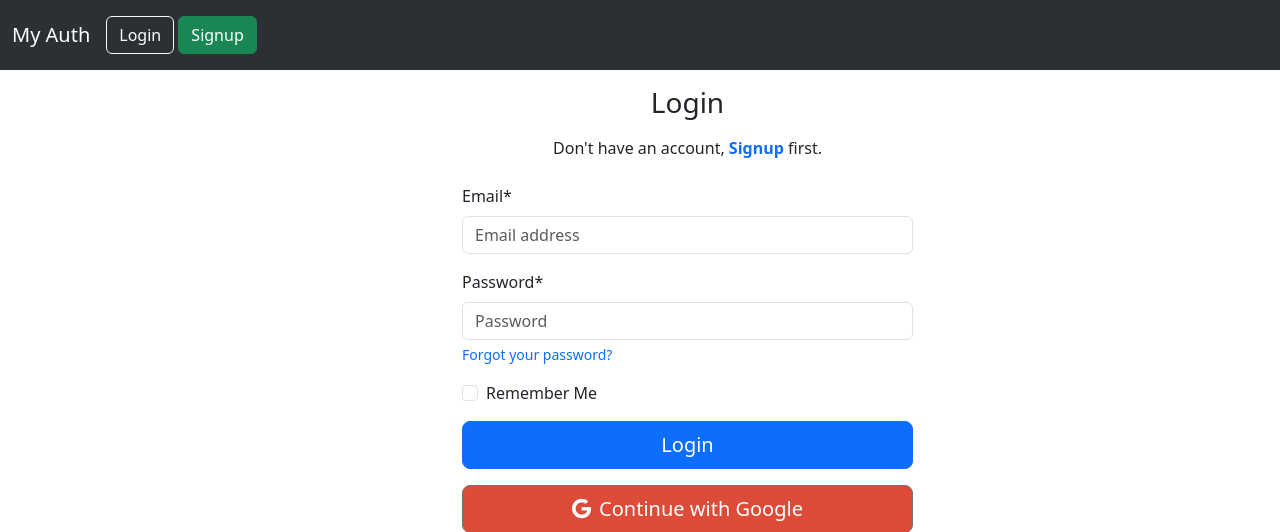
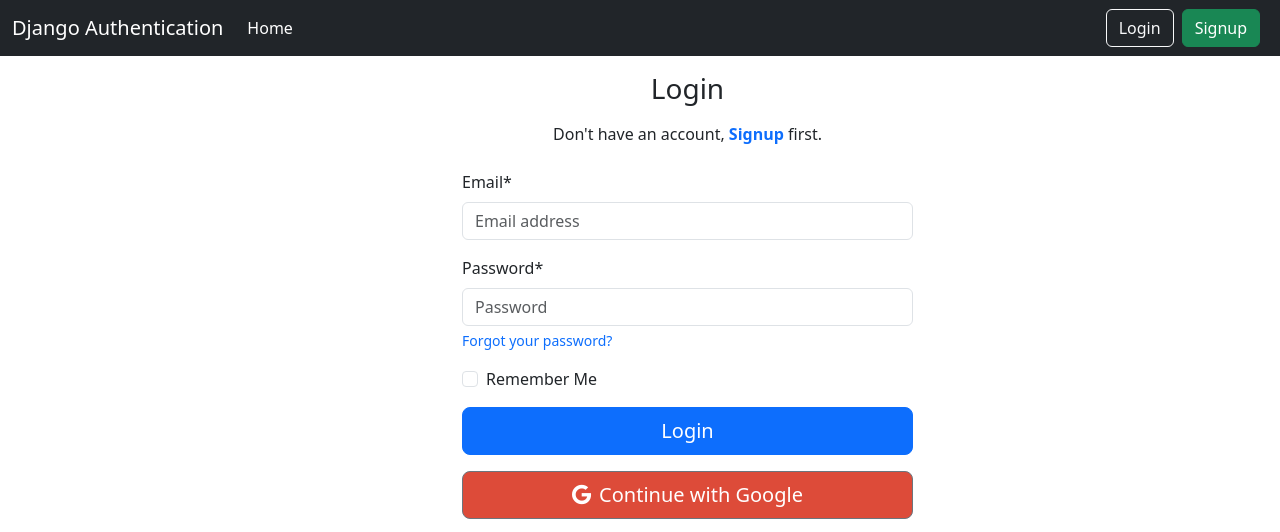
Before and after one commit to m-ibrahim-khalil/django-auth, a Django app: page /accounts/login/ in a window 1280 px wide. Shown: the top 532 px of the page. Run offline with Django 4.2, Linux system fonts and the light colour scheme; some libraries are stand-ins or nearby versions.

Commit message:
added demo authentication app

```diff
--- a/myapp/urls.py
+++ b/myapp/urls.py
@@ -4,7 +4,7 @@ from . import views
 app_name = "myapp"
 
 urlpatterns = [
-    path("", views.index, name="index"),
+    path("", views.index, name="home"),
     path("profile/", views.profile, name="profile"),
     path("manage_account/", views.manage_account, name="manage_account"),
 ]
--- a/myauth/allauth_settings.py
+++ b/myauth/allauth_settings.py
@@ -14,7 +14,7 @@ ACCOUNT_USERNAME_REQUIRED = False
 ACCOUNT_AUTHENTICATION_METHOD = "email"
 ACCOUNT_EMAIL_VERIFICATION = "optional"
 LOGIN_REDIRECT_URL = "/profile"
-ACCOUNT_SIGNUP_PASSWORD_ENTER_TWICE = False
+# ACCOUNT_SIGNUP_PASSWORD_ENTER_TWICE = False
 
 # ACCOUNT_USER_MODEL_USERNAME_FIELD = None
 # ACCOUNT_SESSION_REMEMBER = False
--- /dev/null
+++ b/requirements.txt
@@ -0,0 +1,6 @@
+crispy-bootstrap5==2023.10
+Django==4.2.8
+django-allauth==0.59.0
+django-crispy-forms==2.1
+django-widget-tweaks==1.5.0
+djlint==1.34.0
--- a/templates/_header.html
+++ b/templates/_header.html
@@ -1,26 +1,41 @@
-<header data-bs-theme="dark">
-  <nav class="navbar navbar-expand-lg bg-body-tertiary">
+<header>
+  <nav class="navbar navbar-expand-lg navbar-dark bg-dark">
     <div class="container-fluid">
-      <a class="navbar-brand" href="/">My Auth</a>
+      <a class="navbar-brand" href="{% url 'myapp:home' %}">Django Authentication</a>
       <button class="navbar-toggler"
               type="button"
               data-bs-toggle="collapse"
-              data-bs-target="#navbarText"
-              aria-controls="navbarText"
+              data-bs-target="#navbarSupportedContent"
+              aria-controls="navbarSupportedContent"
               aria-expanded="false"
               aria-label="Toggle navigation">
         <span class="navbar-toggler-icon"></span>
       </button>
-      <div class="collapse navbar-collapse" id="navbarText">
-        <span class="navbar-text">
+      <div class="collapse navbar-collapse" id="navbarSupportedContent">
+        <ul class="navbar-nav me-auto mb-2 mb-lg-0">
+          <li class="nav-item">
+            <a class="nav-link active"
+               aria-current="page"
+               href="{% url 'myapp:home' %}">Home</a>
+          </li>
+        </ul>
+        <ul class="navbar-nav me-2 mb-2 mb-lg-0 gap-2">
           {% if user.is_authenticated %}
-            <a href="{% url 'myapp:manage_account' %}" class="btn btn-secondary">Manage Account</a>
-            <a href="{% url 'account_logout' %}" class="btn btn-danger">Logout</a>
+            <li class="nav-item">
+              <a href="{% url 'myapp:manage_account' %}" class="btn btn-secondary">Manage Account</a>
+            </li>
+            <li class="nav-item">
+              <a href="{% url 'account_logout' %}" class="btn btn-danger">Logout</a>
+            </li>
           {% else %}
-            <a href="{% url 'account_login' %}" class="btn btn-outline-light">Login</a>
-            <a href="{% url 'account_signup' %}" class="btn btn-success">Signup</a>
+            <li class="nav-item">
+              <a href="{% url 'account_login' %}" class="btn btn-outline-light">Login</a>
+            </li>
+            <li class="nav-item">
+              <a href="{% url 'account_signup' %}" class="btn btn-success">Signup</a>
+            </li>
           {% endif %}
-        </span>
+        </ul>
       </div>
     </div>
   </nav>
--- a/templates/account/_base.html
+++ b/templates/account/_base.html
@@ -5,6 +5,9 @@
             <form method="post">
                 <div class="text-center mb-4">
                     {% block form_header %}{% endblock %}
+                    {% if messages %}
+                        {% for message in messages %}<p class="text-center mt-3">{{ message }}</p>{% endfor %}
+                    {% endif %}
                 </div>
                 {% csrf_token %}
                 {% block form_body %}{% endblock %}
--- a/templates/base.html
+++ b/templates/base.html
@@ -21,11 +21,17 @@
   <body class="min-vh-100 d-flex flex-shrink-0 flex-column">
     {% include "_header.html" %}
     <main class="flex-shrink-0">
+      {% if messages %}
+        <div class="container mt-3">
+          {% for message in messages %}<div class="alert alert-{{ message.tags }}">{{ message }}</div>{% endfor %}
+        </div>
+      {% endif %}
       <div class="container mt-3">
         {% block content %}{% endblock %}
       </div>
     </main>
     {% include "_footer.html" %}
+    {% block extra_body %}{% endblock %}
     <script src="https://cdn.jsdelivr.net/npm/bootstrap@5.3.2/dist/js/bootstrap.bundle.min.js"
             integrity="sha384-C6RzsynM9kWDrMNeT87bh95OGNyZPhcTNXj1NW7RuBCsyN/o0jlpcV8Qyq46cDfL"
             crossorigin="anonymous"></script>
--- a/templates/myapp/manage_account.html
+++ b/templates/myapp/manage_account.html
@@ -6,4 +6,7 @@
     <p>
         <a href="{% url 'account_change_password' %}">Change Password</a>
     </p>
+    <p>
+        <a href="{% url 'account_email' %}">Manage Email</a>
+    </p>
 {% endblock %}
```
Also changed, not shown: myauth/settings.py (+0 -57 lines), 1 other file.
